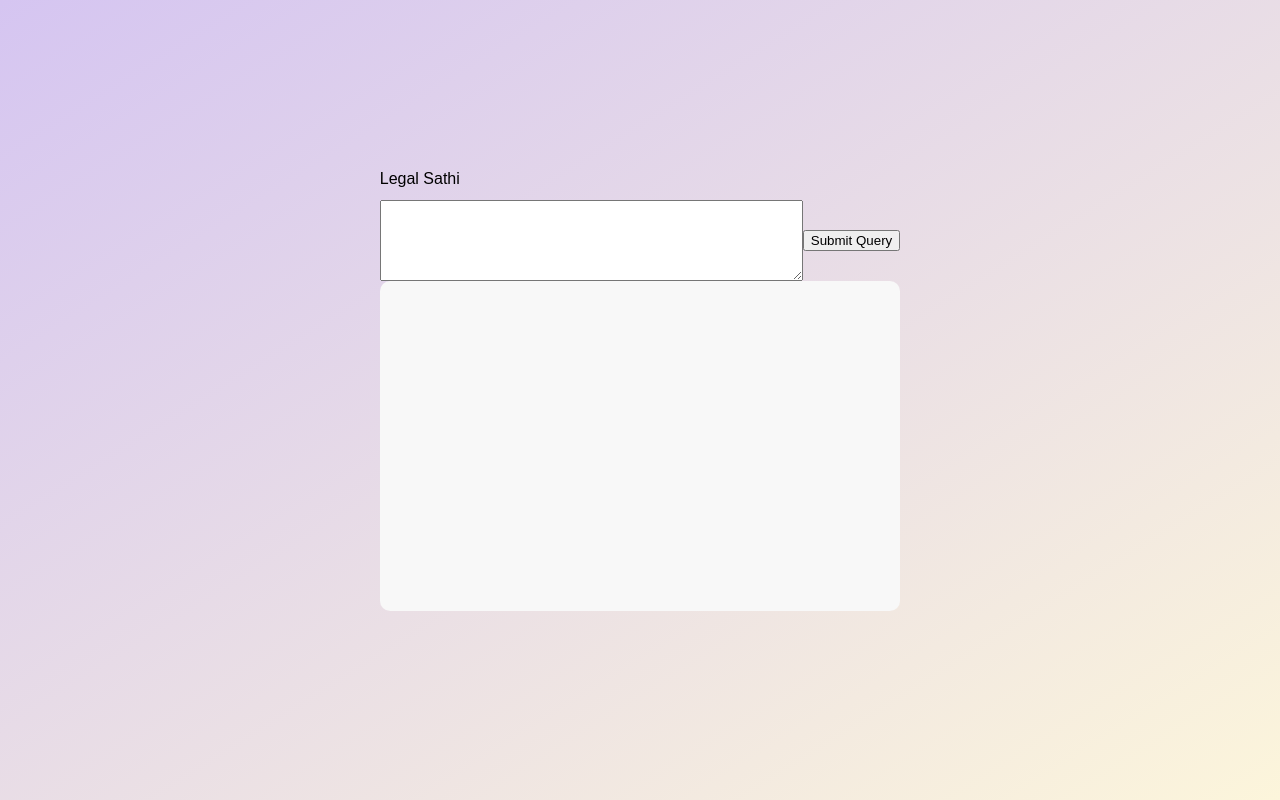
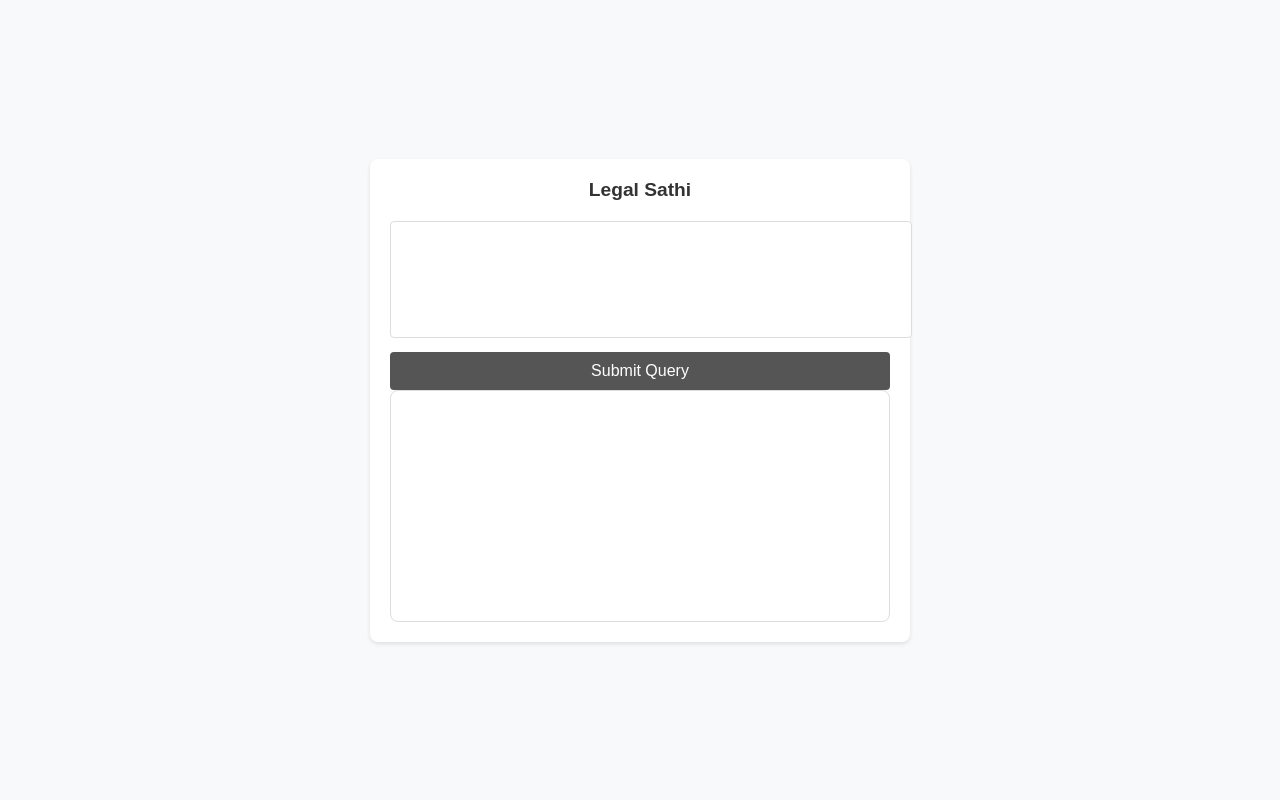
Before and after one commit to karanmaheshwari16/Legal-Helper, a FastAPI app: page / in a window 1280 px wide. Run offline with FastAPI, Linux system fonts and the light colour scheme.

Commit message:
Changed html file

```diff
--- a/templates/index.html
+++ b/templates/index.html
@@ -4,9 +4,75 @@
     <meta charset="UTF-8">
     <meta name="viewport" content="width=device-width, initial-scale=1.0">
     <title>Legal Sathi</title>
-    <link href="{{ url_for('static', path='/styles.css') }}" rel="stylesheet">
+    <style>
+        body {
+            background-color: #f8f9fa;
+            font-family: sans-serif;
+            display: flex;
+            align-items: center;
+            justify-content: center;
+            min-height: 100vh;
+            margin: 0;
+        }
 
+        .container {
+            background-color: #fff;
+            border-radius: 8px;
+            box-shadow: 0 2px 4px rgba(0, 0, 0, 0.1);
+            padding: 20px;
+            width: 500px;
+        }
 
+        .logo {
+            display: flex;
+            align-items: center;
+            justify-content: center;
+            margin-bottom: 20px;
+        }
+
+        .logo span {
+            font-weight: bold;
+            font-size: 1.2rem;
+            color: #333;
+        }
+
+        .message-area {
+            border: 1px solid #ddd;
+            border-radius: 8px;
+            padding: 15px;
+            min-height: 200px;
+        }
+
+        .input-area {
+            margin-top: 15px;
+        }
+
+        .input-area textarea {
+            width: 100%;
+            border: 1px solid #ddd;
+            border-radius: 4px;
+            padding: 10px;
+            font-size: 1rem;
+            resize: none;
+        }
+
+        .input-area button {
+            display: block;
+            width: 100%;
+            background-color: #555;
+            color: #fff;
+            border: none;
+            border-radius: 4px;
+            padding: 10px 15px;
+            font-size: 1rem;
+            cursor: pointer;
+            margin-top: 10px;
+        }
+
+        .input-area button:hover {
+            background-color: #444;
+        }
+    </style>
 </head>
 <body>
     <div class="container">
```
